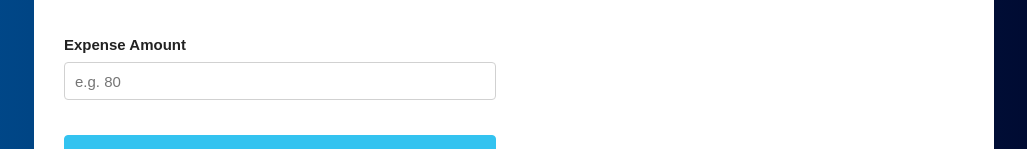
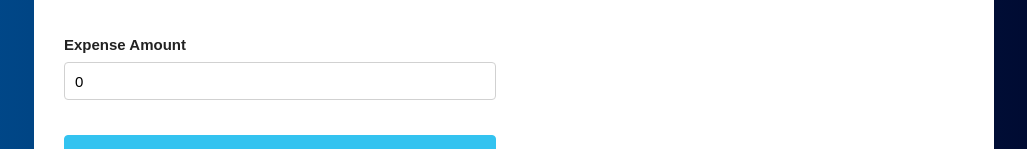
Before and after one commit to mikaelpizzi/budget-control, a React (Create React App) app: page / in a window 1280 px wide. Both pictures are taken after typing "5" into the empty fields and a click on the input "Define Budget". Shown: the part 274-423 px from the top of the page, without its empty margins (126-1153 px from the left). Built offline with nearby package versions, Linux system fonts and the light colour scheme.

Commit message:
[ADD] Add states and events for validate and render a expense

```diff
--- a/src/components/Form.js
+++ b/src/components/Form.js
@@ -1,9 +1,24 @@
 import React, { useState } from 'react';
 
 const Form = (props) => {
+    const [name, setName] = useState('');
+    const [amount, setAmount] = useState(0);
+
+    // When user adds an expense
+    const addExpense = e => {
+        // Validate
+
+        // Build the expense
+
+        // Pass the expense to principal component for list it
+
+        // Reset form
+    }
 
     return (
-        <form>
+        <form
+        onSubmit={addExpense}
+        >
             <h2>Add your expenses here</h2>
 
             <div className='campo'>
@@ -12,15 +27,19 @@ const Form = (props) => {
                 type='text'
                 className='u-full-width'
                 placeholder='e.g. Transport'
+                value={name}
+                onChange={e => setName(e.target.value)}
                 />
             </div>
 
             <div className='campo'>
                 <label>Expense Amount</label>
                 <input
-                type='text'
+                type='number'
                 className='u-full-width'
                 placeholder='e.g. 80'
+                value={amount}
+                onChange={e => setAmount(parseInt(e.target.value))}
                 />
             </div>
 
```
